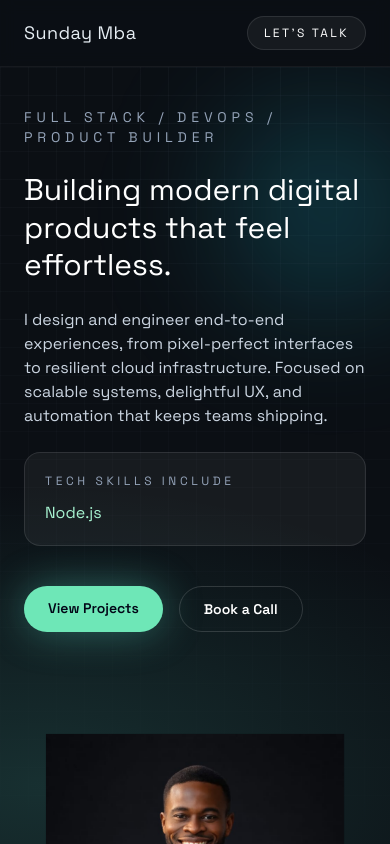
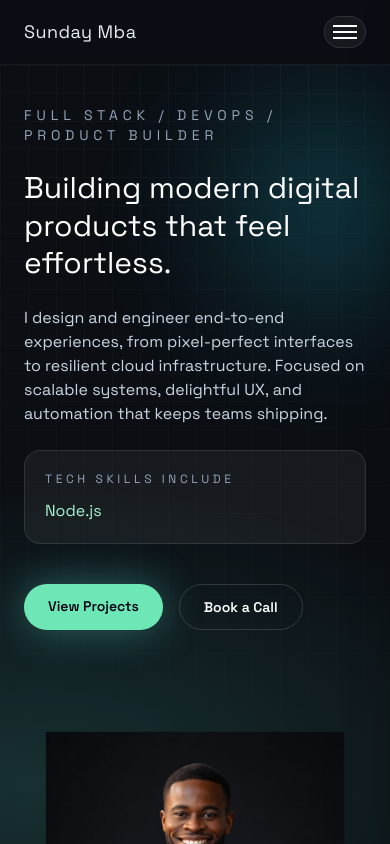
Before and after one commit to SundayMba/portfolio, a React (Vite) app: page / in a window 390 px wide. Shown: the top 844 px of the page. Built offline with nearby package versions, Linux system fonts and the light colour scheme; a web font is replaced by a local one.

Commit message:
feat: add hamburger and side drawer

```diff
--- a/src/components/Navbar.tsx
+++ b/src/components/Navbar.tsx
@@ -1,3 +1,4 @@
+import { useEffect, useState } from 'react'
 import { NavLink } from 'react-router-dom'
 
 const anchorLinks = [
@@ -14,7 +15,18 @@ const pageLinks = [
 ]
 
 function Navbar() {
+  const [open, setOpen] = useState(false)
+
+  useEffect(() => {
+    if (open) {
+      document.body.style.overflow = 'hidden'
+      return
+    }
+    document.body.style.overflow = ''
+  }, [open])
+
   return (
+    <>
       <header className="sticky top-0 z-50 border-b border-white/5 bg-[#0b0f14]/70 backdrop-blur">
         <div className="mx-auto flex w-full max-w-6xl items-center justify-between px-6 py-4">
           <NavLink to="/" className="font-display text-lg tracking-wide">
@@ -32,14 +44,86 @@ function Navbar() {
               </NavLink>
             ))}
           </nav>
+          <div className="flex items-center gap-3">
             <NavLink
               to="/book"
-          className="rounded-full border border-white/10 bg-white/5 px-4 py-2 text-xs uppercase tracking-[0.2em] text-white transition hover:border-white/30 hover:bg-white/10"
+              className="hidden rounded-full border border-white/10 bg-white/5 px-4 py-2 text-xs uppercase tracking-[0.2em] text-white transition hover:border-white/30 hover:bg-white/10 sm:inline-flex"
             >
               Let&apos;s Talk
             </NavLink>
+            <button
+              type="button"
+              aria-label="Open menu"
+              aria-expanded={open}
+              aria-controls="mobile-drawer"
+              onClick={() => setOpen(true)}
+              className="inline-flex items-center justify-center rounded-full border border-white/10 bg-white/5 p-2 text-white transition hover:border-white/30 hover:bg-white/10 md:hidden"
+            >
+              <span className="flex flex-col gap-1">
+                <span className="block h-[2px] w-6 bg-white" />
+                <span className="block h-[2px] w-6 bg-white" />
+                <span className="block h-[2px] w-6 bg-white" />
+              </span>
+            </button>
+          </div>
         </div>
       </header>
+
+      <div
+        className={`fixed inset-0 z-40 bg-black/60 transition-opacity md:hidden ${
+          open ? 'opacity-100' : 'pointer-events-none opacity-0'
+        }`}
+        onClick={() => setOpen(false)}
+      />
+      <aside
+        id="mobile-drawer"
+        className={`fixed right-0 top-0 z-50 h-full w-[280px] bg-[#0b0f14] p-6 shadow-2xl transition-transform md:hidden ${
+          open ? 'translate-x-0' : 'translate-x-full'
+        }`}
+        inert={!open}
+      >
+        <div className="flex items-center justify-between">
+          <span className="font-display text-lg text-white">Menu</span>
+          <button
+            type="button"
+            aria-label="Close menu"
+            onClick={() => setOpen(false)}
+            className="rounded-full border border-white/10 bg-white/5 p-2 text-white transition hover:border-white/30 hover:bg-white/10"
+          >
+            ✕
+          </button>
+        </div>
+        <nav className="mt-8 grid gap-4 text-sm text-slate-200">
+          {anchorLinks.map((link) => (
+            <a
+              key={link.href}
+              href={link.href}
+              className="rounded-lg border border-white/5 bg-white/5 px-4 py-3 transition hover:border-white/20"
+              onClick={() => setOpen(false)}
+            >
+              {link.label}
+            </a>
+          ))}
+          {pageLinks.map((link) => (
+            <NavLink
+              key={link.href}
+              to={link.href}
+              className="rounded-lg border border-white/5 bg-white/5 px-4 py-3 transition hover:border-white/20"
+              onClick={() => setOpen(false)}
+            >
+              {link.label}
+            </NavLink>
+          ))}
+          <NavLink
+            to="/book"
+            className="rounded-lg border border-emerald-300/30 bg-emerald-300/10 px-4 py-3 text-emerald-100"
+            onClick={() => setOpen(false)}
+          >
+            Book a Call
+          </NavLink>
+        </nav>
+      </aside>
+    </>
   )
 }
 
```
Lines whose indentation alone changed are shown as unchanged.
